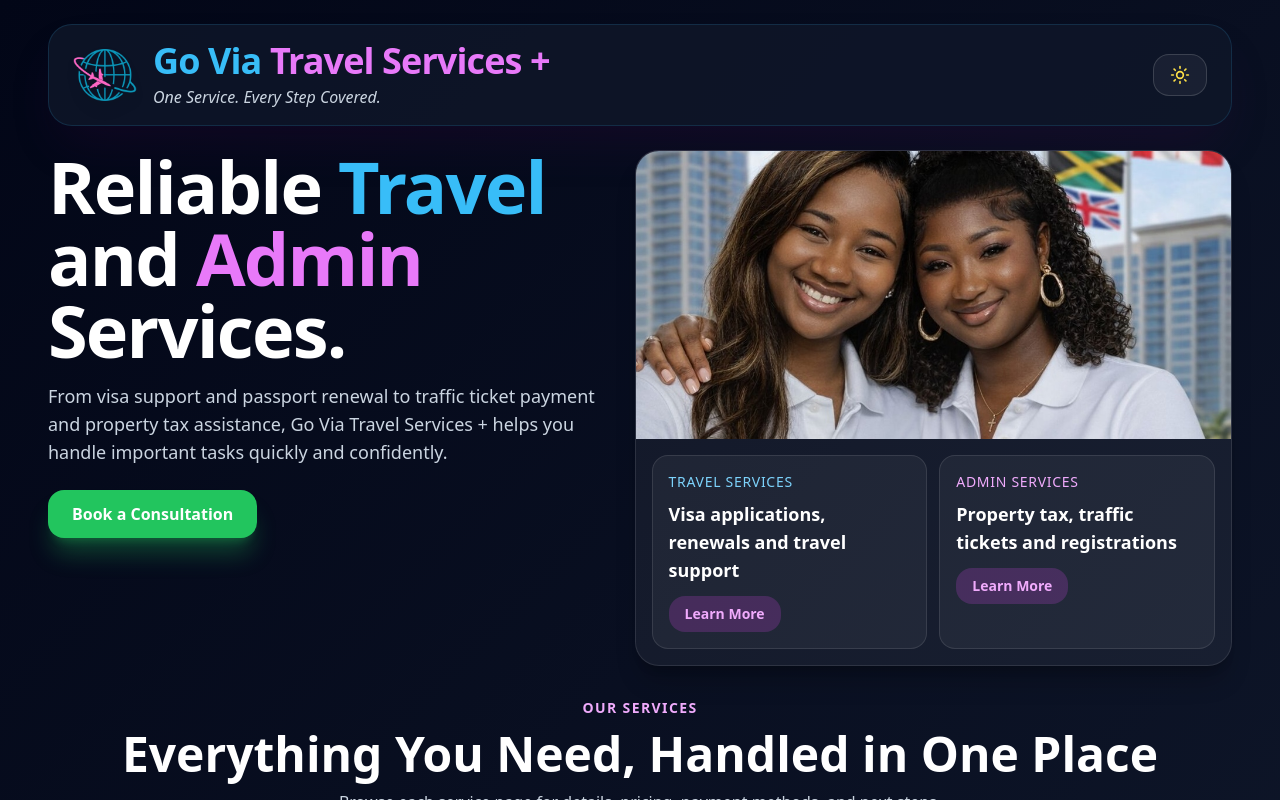
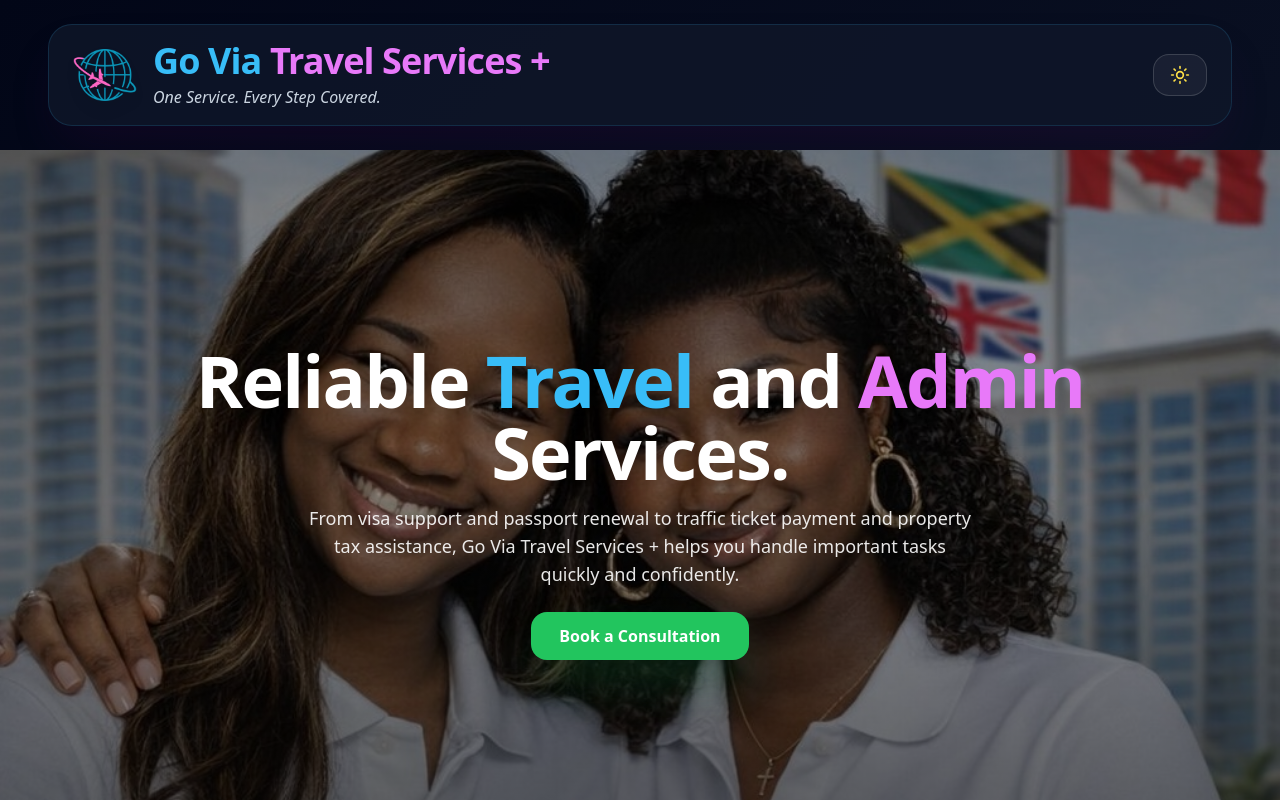
Before and after one commit to forbesoneca/go-via-website, a React (Vite) app: page / in a window 1280 px wide. Shown: the top 800 px of the page. Built offline with nearby package versions, Linux system fonts and the light colour scheme.

Commit message:
New Home Page

```diff
--- a/src/App.jsx
+++ b/src/App.jsx
@@ -271,21 +271,6 @@ const services = {
   ],
 };
 
-const highlights = [
-  {
-    title: 'Traffic Ticket Payment',
-    text: 'Lost your ticket? We can help find the details and assist with payment once the due date has not passed.',
-  },
-  {
-    title: 'Property Tax Payment',
-    text: 'Fast and convenient assistance with property tax lookup, payment support, and digital payment receipt guidance.',
-  },
-  {
-    title: 'Visa & Travel Support',
-    text: 'Support for visa applications, renewals, passport renewal, and travel planning from start to finish.',
-  },
-];
-
 const visaCountryPages = [
   {
     path: '/visa-services/usa',
@@ -407,7 +392,8 @@ function runDevTests() {
   }
 
   console.assert(paymentPathForMethod('LYNK') === '/payments/lynk', 'LYNK route should resolve');
-  console.assert(buildWhatsAppLink('hello').includes('hello'), 'WhatsApp link should include encoded message');
+  console.assert(paymentPathForMethod('Other') === '/payments', 'Unknown payment methods should fall back');
+  console.assert(buildWhatsAppLink('hello world').includes('hello%20world'), 'WhatsApp link should encode spaces');
   console.assert(withBase('logo.png').includes('logo.png'), 'withBase should preserve file name');
 }
 
@@ -745,68 +731,45 @@ function HomePage() {
 
   return (
     <>
-      <section className="grid items-start gap-4 lg:grid-cols-[0.97fr_1.03fr] xl:gap-6">
-        <div>
-          <h1 className="max-w-4xl text-4xl font-black leading-tight tracking-tight sm:text-5xl md:text-6xl xl:text-[4.5rem]">
+      {/* PREMIUM HERO: full-bleed image with overlay + centered content */}
+      <section className="relative">
+        <div className="relative left-1/2 right-1/2 -ml-[50vw] -mr-[50vw] w-screen overflow-hidden">
+          <img
+            src={images.hero}
+            alt="Tropical vacation destination"
+            fetchPriority="high"
+            className="h-[26rem] w-full object-cover sm:h-[32rem] md:h-[36rem] lg:h-[44rem]"
+          />
+
+          {/* gradient overlay */}
+          <div
+            className={clsx(
+              'pointer-events-none absolute inset-0',
+              isDark
+                ? 'bg-gradient-to-b from-black/50 via-black/40 to-black/60'
+                : 'bg-gradient-to-b from-white/30 via-white/10 to-white/60'
+            )}
+          />
+
+          {/* centered content */}
+          <div className="absolute inset-0 flex items-center justify-center px-4">
+            <div className="mx-auto max-w-4xl text-center">
+              <h1 className="text-4xl font-black leading-tight tracking-tight text-white drop-shadow-xl sm:text-5xl md:text-6xl xl:text-[4.5rem]">
                 Reliable <span className="text-sky-400">Travel</span> and{' '}
                 <span className="text-fuchsia-400">Admin</span> Services.
               </h1>
 
-          <p className={clsx('mt-4 max-w-2xl text-base leading-7 sm:text-lg', isDark ? 'text-slate-300' : 'text-slate-700')}>
+              <p className={clsx('mx-auto mt-4 max-w-2xl text-base leading-7 sm:text-lg', 'text-white/90')}>
                 From visa support and passport renewal to traffic ticket payment and property tax assistance,
                 Go Via Travel Services + helps you handle important tasks quickly and confidently.
               </p>
 
-          <div className="mt-6 flex flex-col gap-3 sm:flex-row sm:flex-wrap">
+              <div className="mt-6 flex justify-center">
                 <a
                   href={contact.whatsappBase}
-              className="rounded-2xl bg-green-500 px-6 py-3 text-center font-semibold text-white shadow-xl shadow-green-500/30 transition hover:scale-[1.02]"
+                  className="rounded-2xl bg-green-500 px-7 py-3 text-center font-semibold text-white shadow-2xl shadow-green-500/30 transition hover:scale-[1.04]"
                 >
                   Book a Consultation
-            </a>
-
-          </div>
-        </div>
-
-        <div className="grid gap-3">
-          <div className={clsx(sectionCardClasses(isDark), 'overflow-hidden shadow-2xl')}>
-            <img
-              src={images.hero}
-              alt="Tropical vacation destination"
-              fetchPriority="high"
-              className="h-64 w-full object-cover lg:h-[18rem]"
-            />
-
-            <div className="grid gap-3 p-4 sm:grid-cols-2">
-              <div className={clsx(subtlePanelClasses(isDark), isDark ? 'bg-slate-950/50 p-4' : 'p-4')}>
-                <div className={clsx('text-sm uppercase tracking-wider', isDark ? 'text-sky-300' : 'text-sky-700')}>
-                  Travel Services
-                </div>
-                <div className="mt-2 text-lg font-bold">Visa applications, renewals and travel support</div>
-                <a
-                  href="#services"
-                  className={clsx(
-                    'mt-3 inline-flex items-center justify-center rounded-2xl px-4 py-2 text-sm font-semibold transition',
-                    isDark ? 'bg-fuchsia-500/20 text-fuchsia-300 hover:bg-fuchsia-500/30' : 'bg-fuchsia-100 text-fuchsia-700 hover:bg-fuchsia-200'
-                  )}
-                >
-                  Learn More
-                </a>
-              </div>
-
-              <div className={clsx(subtlePanelClasses(isDark), isDark ? 'bg-slate-950/50 p-4' : 'p-4')}>
-                <div className={clsx('text-sm uppercase tracking-wider', isDark ? 'text-fuchsia-300' : 'text-fuchsia-700')}>
-                  Admin Services
-                </div>
-                <div className="mt-2 text-lg font-bold">Property tax, traffic tickets and registrations</div>
-                <a
-                  href="#services"
-                  className={clsx(
-                    'mt-3 inline-flex items-center justify-center rounded-2xl px-4 py-2 text-sm font-semibold transition',
-                    isDark ? 'bg-fuchsia-500/20 text-fuchsia-300 hover:bg-fuchsia-500/30' : 'bg-fuchsia-100 text-fuchsia-700 hover:bg-fuchsia-200'
-                  )}
-                >
-                  Learn More
                 </a>
               </div>
             </div>
@@ -818,7 +781,6 @@ function HomePage() {
 
       <section className="mx-auto max-w-7xl px-1 pt-2 md:px-0">
         <ProcessStrip />
-
         <PaymentButtons />
 
         <div className="mt-5 grid gap-3 sm:grid-cols-3">
@@ -837,7 +799,9 @@ function HomePage() {
               )}
             >
               <div className="text-base font-bold">{title}</div>
-              <div className={clsx('mt-1 text-sm', isDark ? 'text-slate-300' : 'text-slate-600')}>{text}</div>
+              <div className={clsx('mt-1 text-sm', isDark ? 'text-slate-300' : 'text-slate-600')}>
+                {text}
+              </div>
             </div>
           ))}
         </div>
```
Lines whose indentation alone changed are shown as unchanged.
